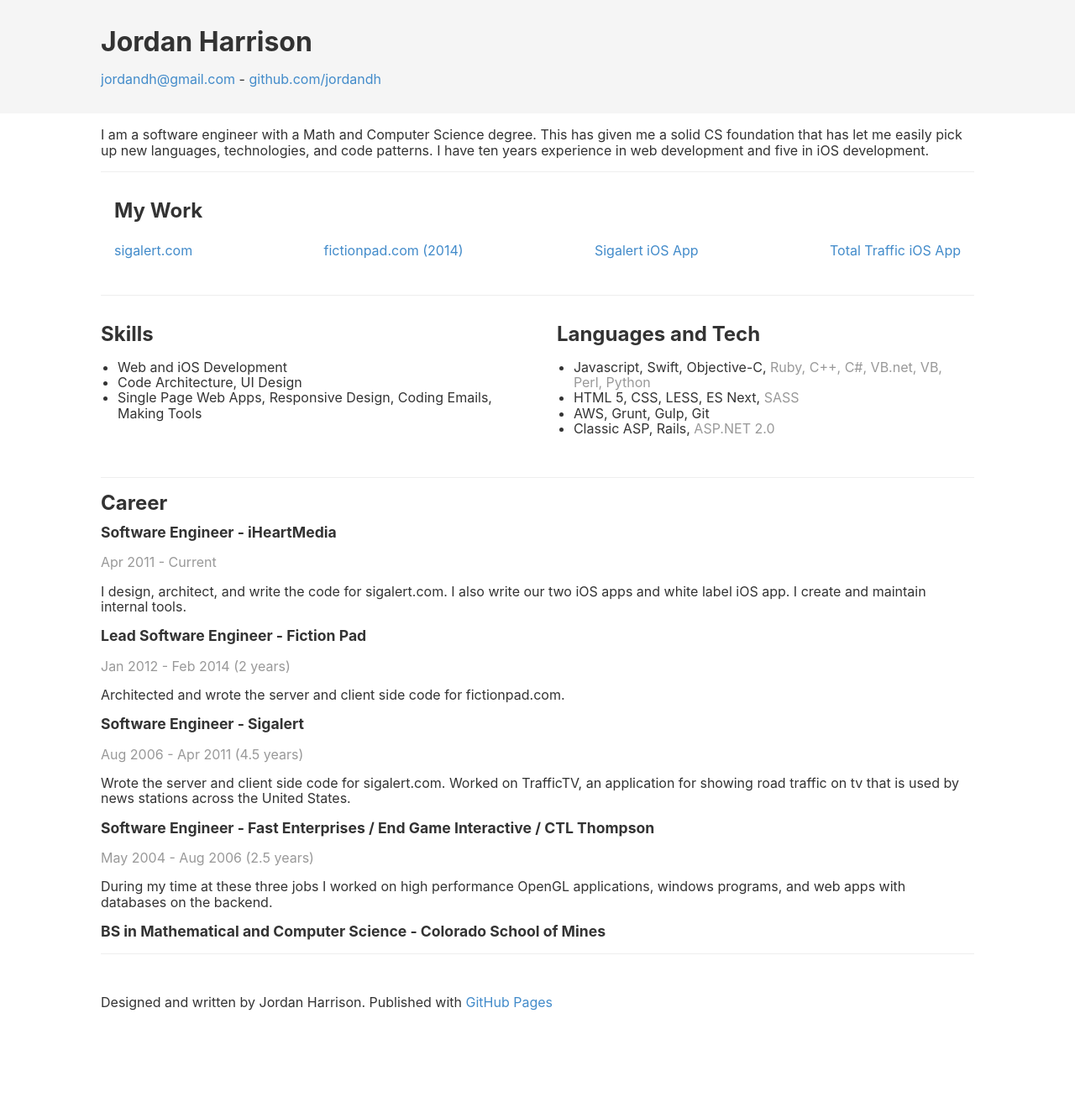
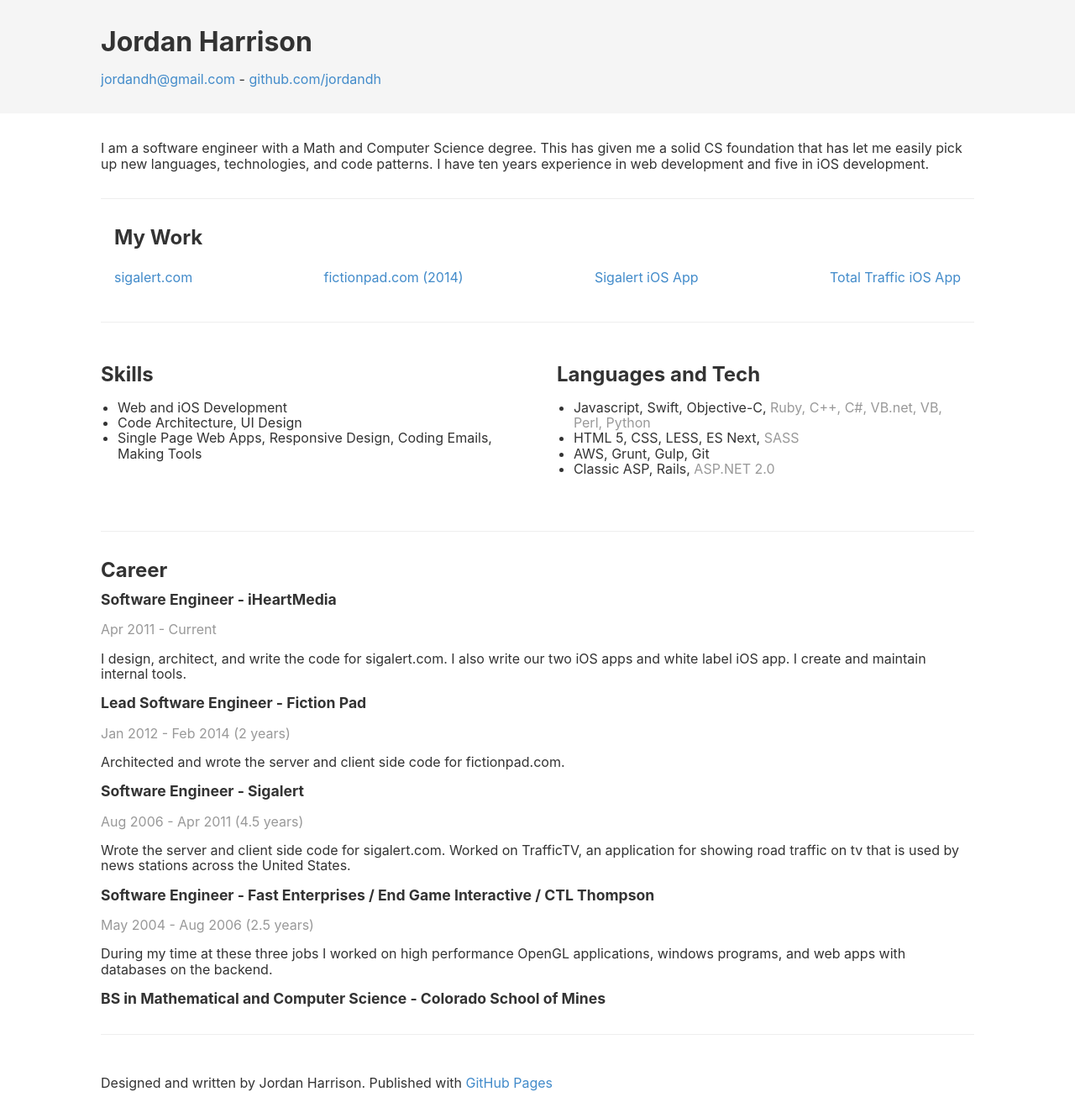
Before and after one commit to jordandh/resume, a Jekyll site: the page built from README.md, in a window 1280 px wide. Shown: the whole page at 84% size. Built offline with Jekyll 4.4.1, drawn with Linux system fonts in a browser that asks for light colours; our own code applies the rules of GitHub Pages for plain Markdown files; before the commit the page ends 1235 px from its top, so only the background shows below that.

Commit message:
Update style.scss

```diff
--- a/assets/css/style.scss
+++ b/assets/css/style.scss
@@ -91,7 +91,7 @@ main {
 
 section {
   //padding: $content-padding;
-  margin: $content-padding;
+  margin: ($content-padding * 2) $content-padding;
 }
 
 /*
@@ -105,7 +105,7 @@ section {
 }
 
 .my-work {
-  padding: 1em 0;
+  //padding: 1em 0;
 
   h2 {
     padding: 0 0.666667em;
```
